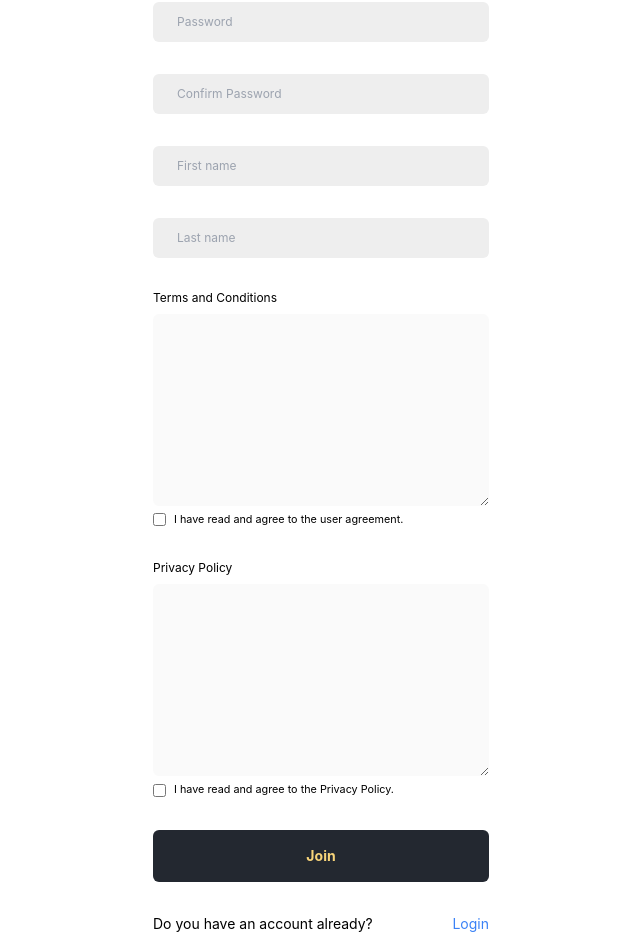
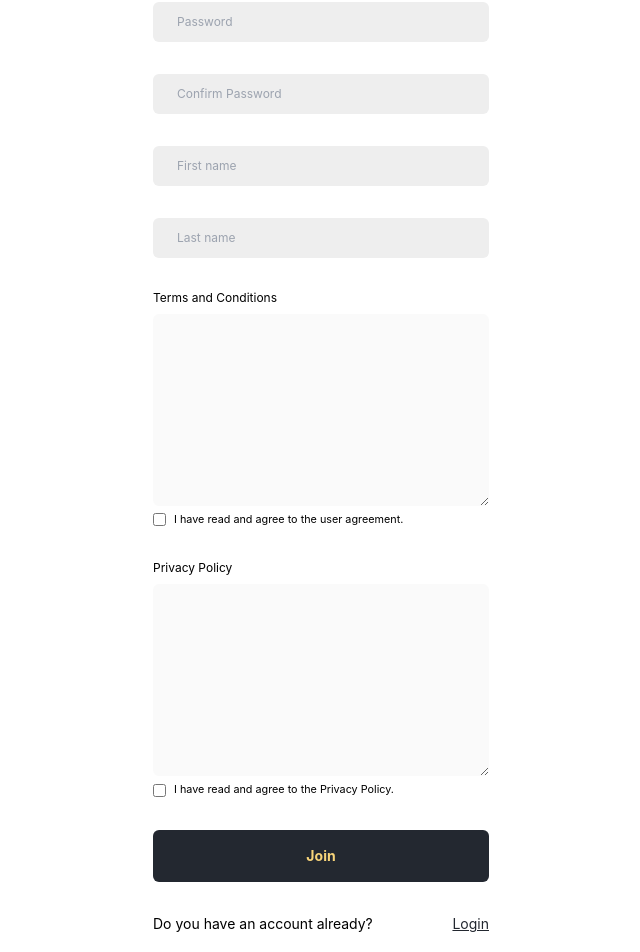
Before and after one commit to UniportOfficial/react_client, a React (Create React App) app: page /signup in a window 1280 px wide. Shown: the top 952 px of the page, without its empty margins (319-959 px from the left). Built offline with nearby package versions, Linux system fonts and the light colour scheme.

Commit message:
fix: add Singup Page Detail

```diff
--- a/src/pages/entry/signup.tsx
+++ b/src/pages/entry/signup.tsx
@@ -73,7 +73,7 @@ export default function Page(){
                 <button className="w-full rounded-md py-4 mb-8 bg-black text-sm font-bold text-main">Join</button>
                 <div className="guide-signin text-sm flex justify-between">
                     <p>Do you have an account already?</p>
-                    <Link className="text-blue-500" to="/">Login</Link>
+                    <Link className="text-black underline" to="/">Login</Link>
                 </div>
             </section>
         </main>
```
